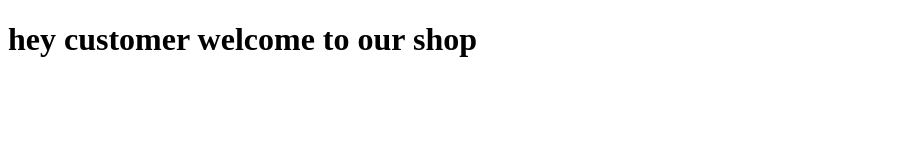
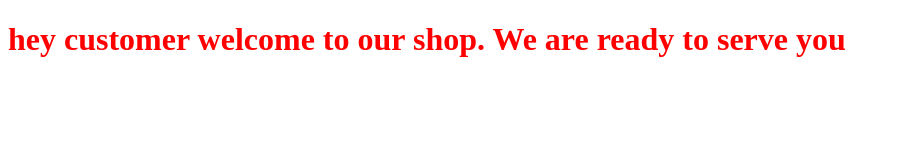
Before and after one commit to lauraXsaenz/XYZ-Project, a plain HTML site: page index.html in a window 1280 px wide. Shown: the whole page, without its empty margins (0-899 px from the left). Drawn offline with Linux system fonts and the light colour scheme.

Commit message:
add color and text

```diff
--- a/index.html
+++ b/index.html
@@ -3,11 +3,15 @@
 <head>
   <title>
     Welcome yo XYZ </title>
+<style>
+h1 {color:red;}
+</style>
 </head>
 <body>
 
+
 <h1>
-hey customer welcome to our shop
+hey customer welcome to our shop. We are ready to serve you
 
 </h1>
   </body>
```
